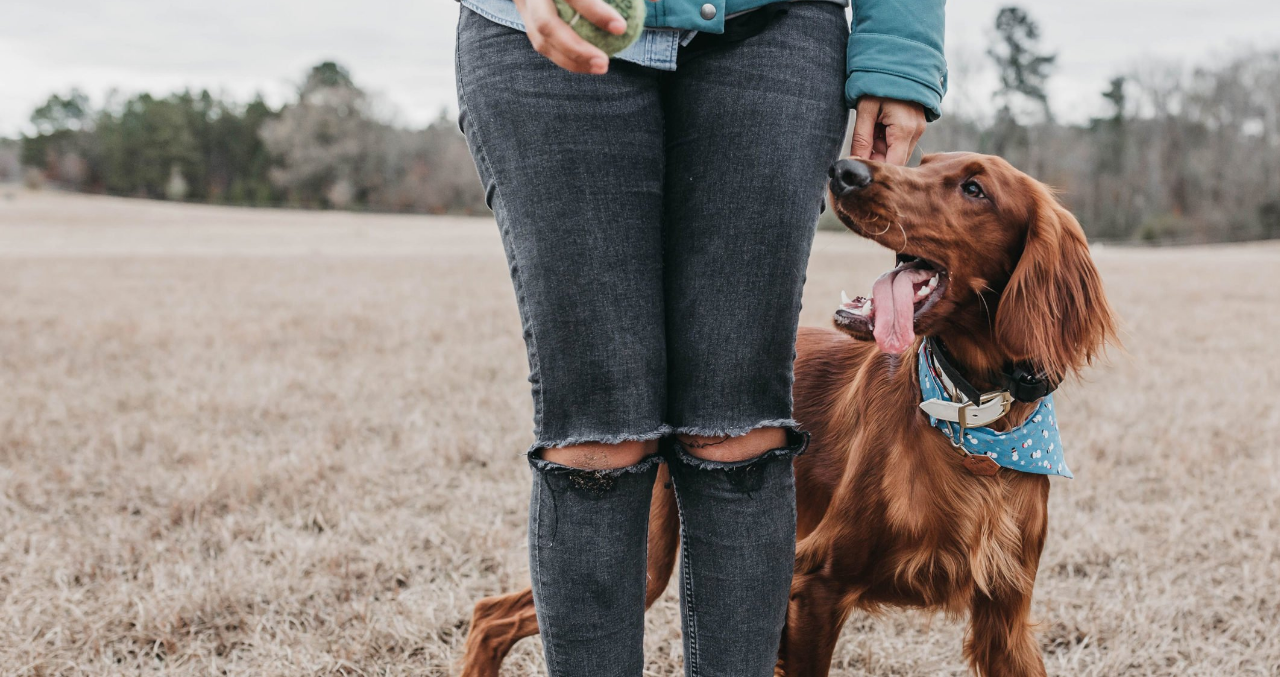
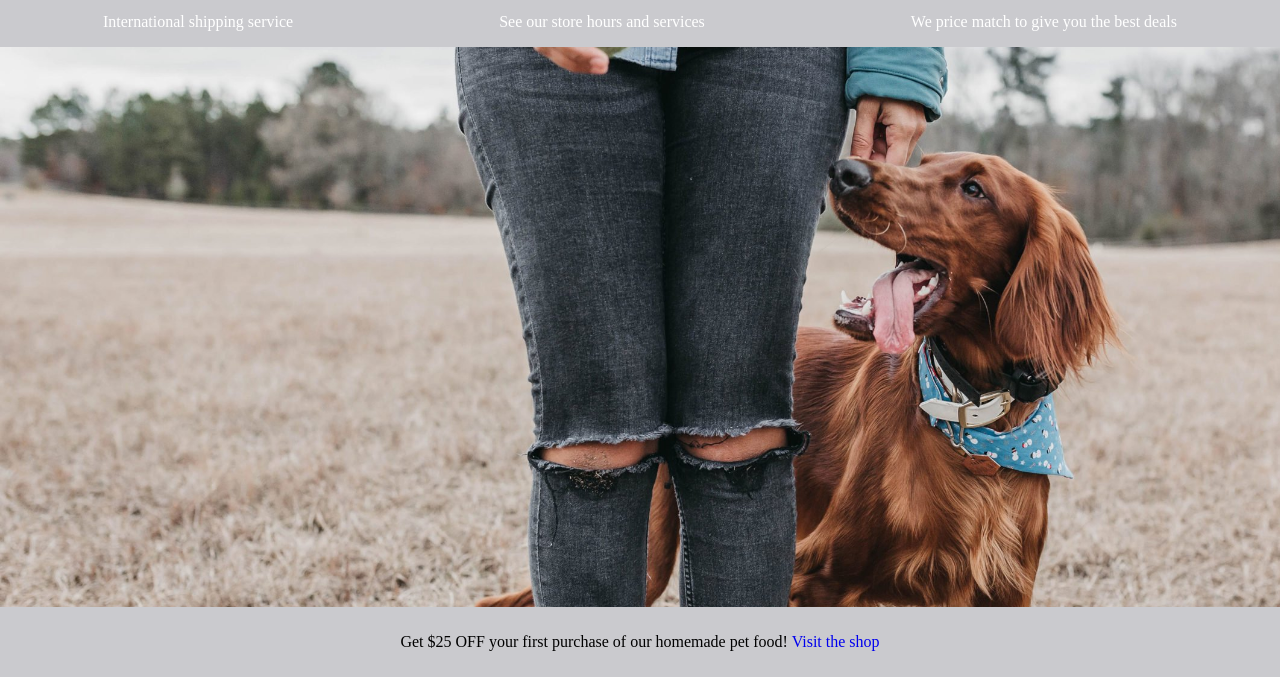
Before and after one commit to glSpisto-92/proj-html-vuejs, a website: page index.html in a window 1280 px wide. Shown: the part 125-802 px from the top of the page. Drawn offline with nearby package versions, Linux system fonts and the light colour scheme.

Commit message:
Aggiunte info hero top e bottom

```diff
--- a/Partials/header.scss
+++ b/Partials/header.scss
@@ -59,7 +59,35 @@
 .hero{
   background-image: url('../img/hero.jpg');
   height: calc(100vh - 120px);
+  // height: 100vh;
   background-size: cover;
   position: relative;
 
+  & .hero_info_top{
+   background-image: url('../img/impronte.png');
+   background-repeat: repeat;
+   background-size: cover;
+   position: absolute;
+   top: 0;
+   left: 0;
+   right: 0;
+   height: 50px;
+   display: flex;
+   align-items: center;
+   justify-content: space-around;
+   z-index: 100;
+   color: #fff;
+   background: #cacace;
+  }
+  & .hero_info_bottom{
+    position: absolute;
+    bottom: 0;
+    left: 0;
+    right: 0;
+    height: 70px;
+    display: flex;
+    align-items: center;
+    justify-content: center;
+    background: #cacace;
+  }
 }
--- a/index.html
+++ b/index.html
@@ -51,12 +51,18 @@
 
         <!-- HERO/JUMBOTRON -->
         <div class="hero">
-          <div class="hero_info_top"></div>
-          <div class="hero_info_bottom"></div>
+          <div class="hero_info_top">
+            <span>International shipping service</span>
+            <span>See our store hours and services</span>
+            <span>We price match to give you the best deals</span>
+          </div>
+          <div class="hero_info_bottom">
+            <span>Get $25 OFF your first purchase of our homemade pet food! <a href="#">Visit the shop</a></span>
+          </div>
         </div>
-
     </div>
     </header>
+
 
 
 
```
Also changed, not shown: dist/app.css, img/avatar4.jpg (renamed from img/avatar-4-200x200.jpg), img/impronte.png (added).
